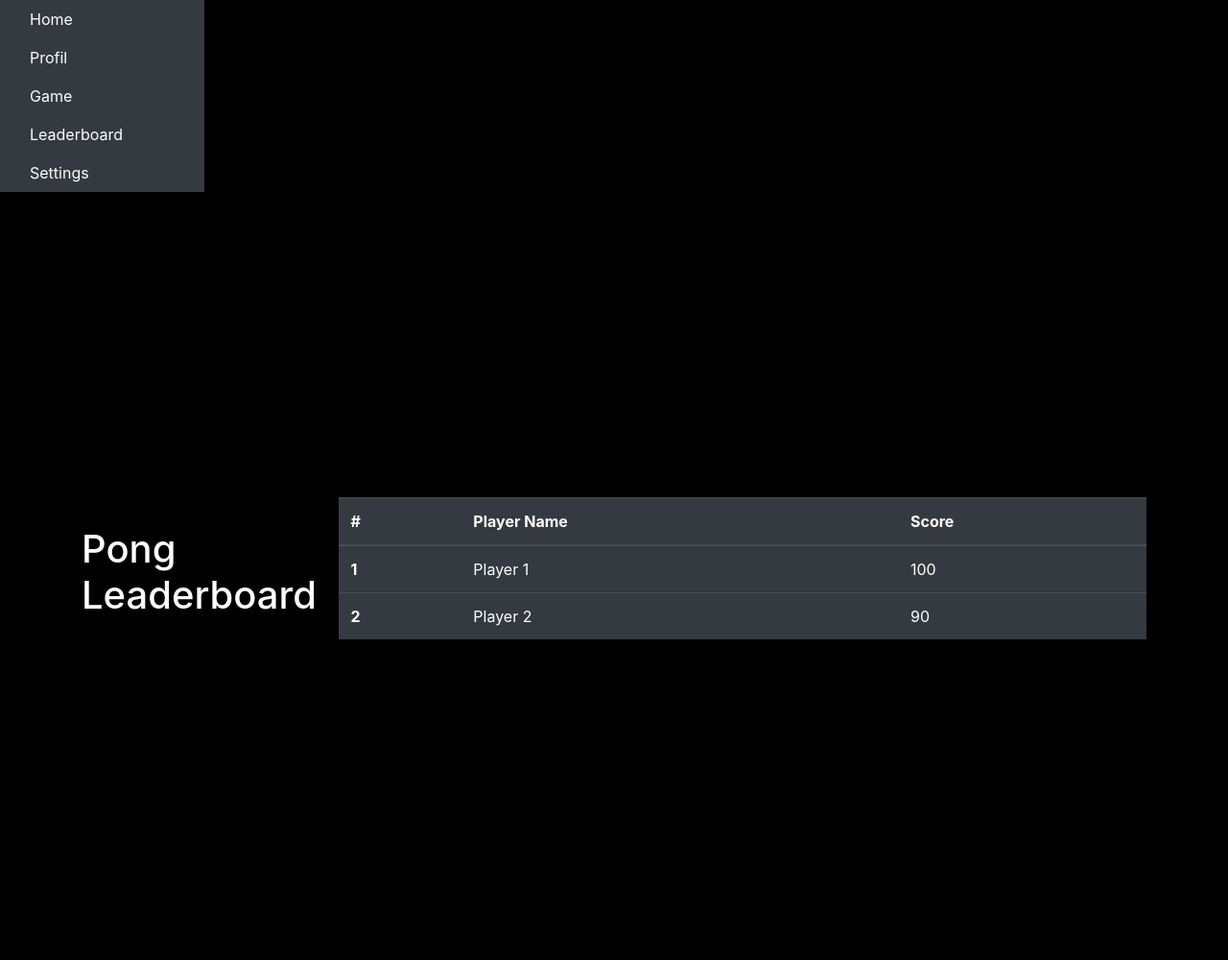
After one commit to traunN/ft_transcendence, a Django app: template django/pong_app/templates/leaderboard.html in a window 1280 px wide. The commit adds this page. Shown: the whole page at 96% size. Run offline with Django 3.2, Linux system fonts and the light colour scheme; the template is opened without the code that fills it, so the values that code supplies are empty; some libraries are stand-ins or nearby versions.

Commit message:
added more ... side panel etc

```diff
--- a/django/pong_app/static/css/style.css
+++ b/django/pong_app/static/css/style.css
@@ -97,7 +97,7 @@
 	transform: scale(1.1);
 }
 
-.goBackBtn {
+.goHomeBtn {
 	position: fixed;
 	top: 20px;
 	left: 20px;
@@ -105,3 +105,11 @@
 	height: 50px;
 	font-size: 12px;
 }
+
+.sidebar a {
+	color: white !important;
+ }
+
+.top-50 {
+	top: 50% !important;
+}
--- /dev/null
+++ b/django/pong_app/templates/leaderboard.html
@@ -0,0 +1,47 @@
+<!DOCTYPE html>
+<html lang="en">
+
+<head>
+	<meta charset="UTF-8">
+	<meta name="viewport" content="width=device-width, initial-scale=1.0">
+	<title>Pong Leaderboard</title>
+	<link rel="stylesheet" href="https://stackpath.bootstrapcdn.com/bootstrap/4.5.0/css/bootstrap.min.css">
+	<link rel="stylesheet" type="text/css" href="../static/css/style.css" />
+</head>
+
+<body>
+	{% include 'sidebar.html' %}
+	<div class="container">
+		<h1 class="text-white">Pong Leaderboard</h1>
+		<table class="table table-hover table-dark">
+			<thead>
+				<tr>
+					<th scope="col">#</th>
+					<th scope="col">Player Name</th>
+					<th scope="col">Score</th>
+				</tr>
+			</thead>
+			<tbody>
+				<!-- Add rows for each player here -->
+				<tr>
+					<th scope="row">1</th>
+					<td>Player 1</td>
+					<td>100</td>
+				</tr>
+				<tr>
+					<th scope="row">2</th>
+					<td>Player 2</td>
+					<td>90</td>
+				</tr>
+				<!-- ... -->
+			</tbody>
+		</table>
+	</div>
+	<script>
+		function goHome() {
+			window.location.href = "/homePage/";
+		}
+	</script>
+</body>
+
+</html>
--- a/django/pong_app/templates/pongGame.html
+++ b/django/pong_app/templates/pongGame.html
@@ -13,7 +13,7 @@
 </head>
 
 <body>
-	<button id="goBackBtn" class="goBackBtn black-btn" onclick="goBack()">Go Back</button>
+	{% include 'sidebar.html' %}
 	<div class="container">
 		<div class="row">
 			<div class="col">
@@ -33,8 +33,8 @@
 	</div>
 	<script type="text/javascript" src="../static/js/main.js"></script>
 	<script>
-		function goBack() {
-			window.history.back();
+		function goHome() {
+			window.location.href = "/homePage/";
 		}
 	</script>
 </body>
--- /dev/null
+++ b/django/pong_app/templates/sidebar.html
@@ -0,0 +1,26 @@
+<div class="container-fluid">
+    <div class="row">
+        <nav class="col-md-2 d-none d-md-block bg-dark sidebar text-white position-sticky top-50 align-items-center">
+            <div class="sidebar-sticky d-flex flex-column">
+                <ul class="nav flex-column">
+                    <li class="nav-item">
+                        <a class="nav-link active" href="/homePage/">Home <span class="sr-only">(current)</span></a>
+                    </li>
+                    <li class="nav-item">
+                        <a class="nav-link active" href="#">Profil <span class="sr-only">(current)</span></a>
+                    </li>
+                    <li class="nav-item">
+                        <a class="nav-link" href="/pongGame/">Game</a>
+                    </li>
+                    <li class="nav-item">
+                        <a class="nav-link" href="/leaderboard/">Leaderboard</a>
+                    </li>
+                    <li class="nav-item">
+                        <a class="nav-link" href="#">Settings</a>
+                    </li>
+                </ul>
+            </div>
+        </nav>
+        <!-- Add the main content of your page here -->
+    </div>
+</div>
--- a/django/pong_app/urls.py
+++ b/django/pong_app/urls.py
@@ -3,8 +3,10 @@
 from . import views
 
 urlpatterns = [
-    path('', views.homePage, name='homePage'),
+	path('', views.homePage, name='homePage'),
+    path('homePage/', views.homePage, name='homePage'),
     path('login/', views.login, name='login'),
     path('pongGame/', views.pongGame, name='pongGame'),
+	path('leaderboard/', views.leaderboard, name='leaderboard'),
 	path('favicon.ico', RedirectView.as_view(url='/static/favicon.ico')),
 ]
--- a/django/pong_app/views.py
+++ b/django/pong_app/views.py
@@ -11,6 +11,9 @@
 def pongGame(request):
 	return render(request, 'pongGame.html')
 
+def leaderboard(request):
+	return render(request, 'leaderboard.html')
+
 def favicon(request):
 	return render(request, 'favicon.ico')
 
--- a/docker-compose.yml
+++ b/docker-compose.yml
@@ -55,10 +55,6 @@
   postgres:
     image: postgres:latest
     env_file: .env
-    environment:
-      POSTGRES_DB: ${POSTGRES_DB}
-      POSTGRES_USER: ${POSTGRES_USER}
-      POSTGRES_PASSWORD: ${POSTGRES_PASSWORD}
     volumes:
       - postgres_data:/var/lib/postgresql/data/
     ports:
```
Also changed, not shown: django/pong_app/templates/homePage.html (+15 -6 lines), django/pong_game/settings.py (+10 -9 lines).
